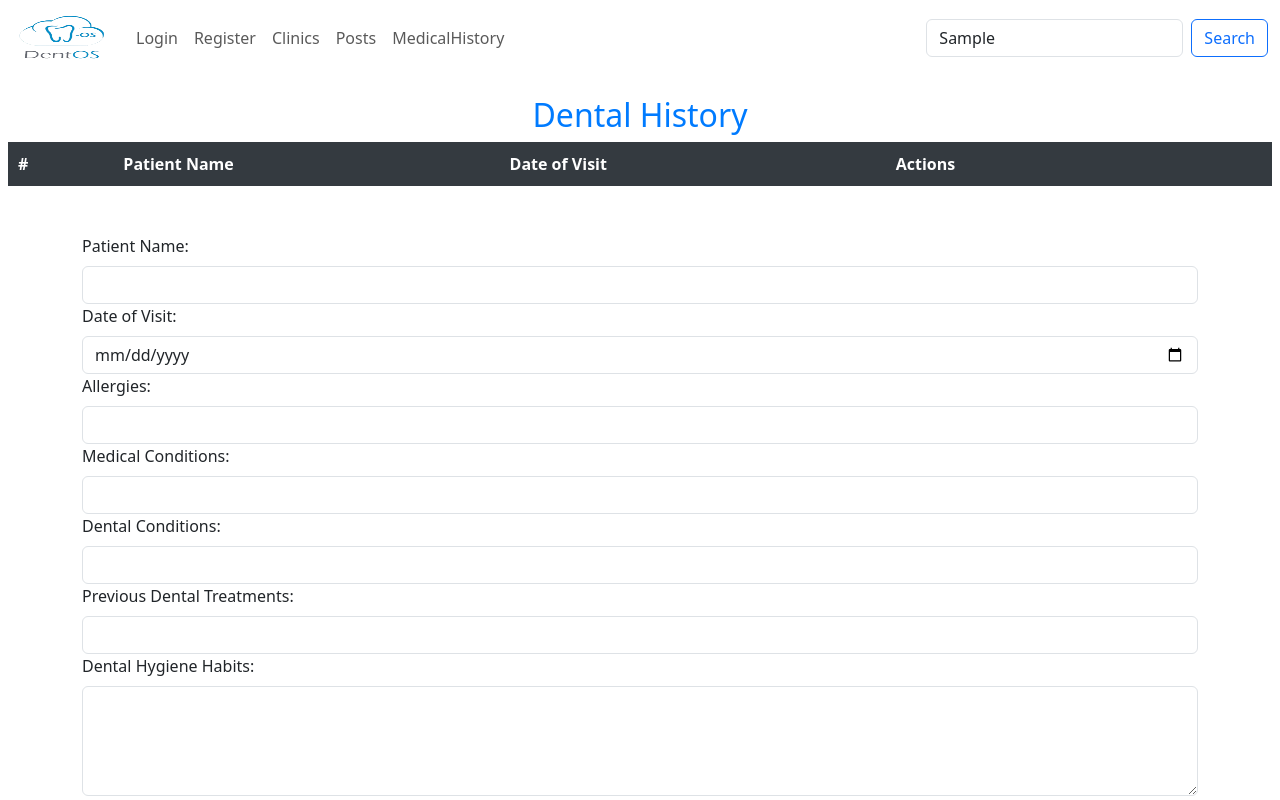
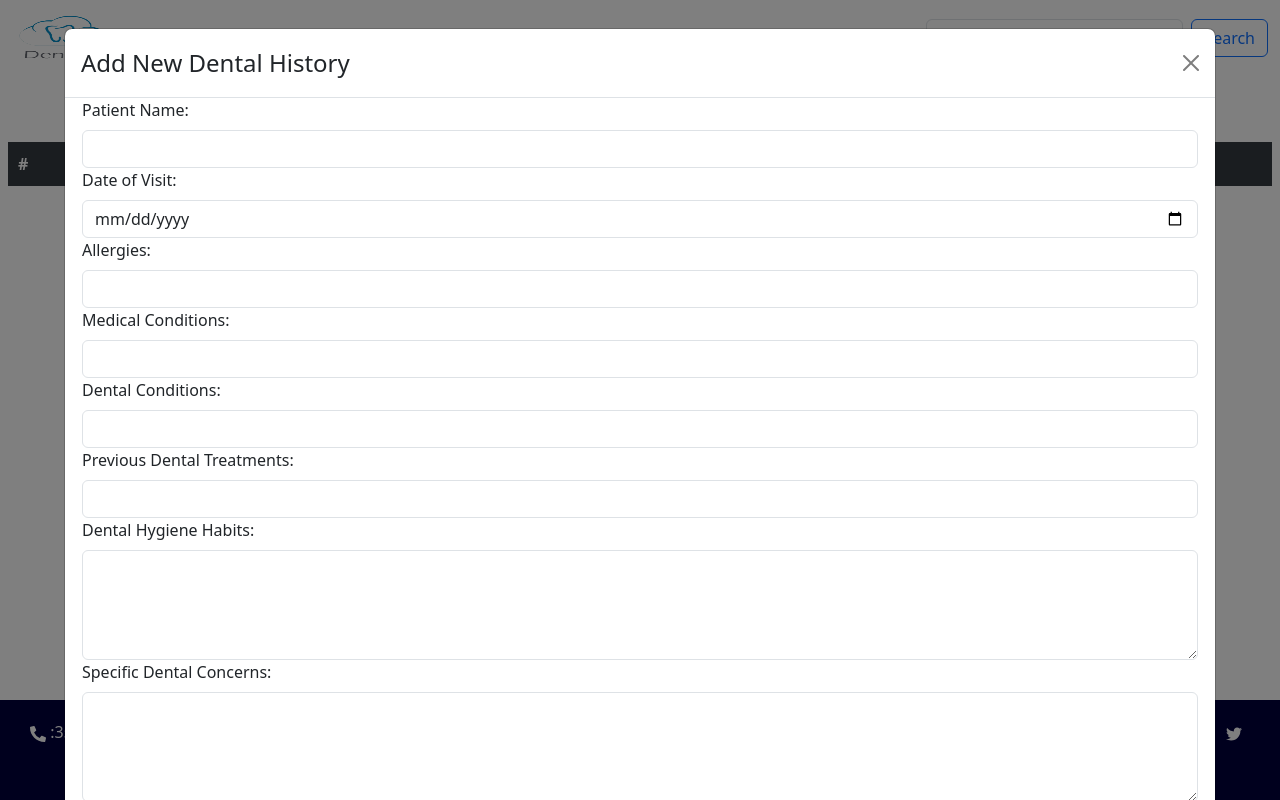
Before and after one commit to Isla-Nad/ITI-FinalProject, a React (Create React App) app: page /medicalHistory in a window 1280 px wide. Both pictures are taken after typing "Sample" into the empty fields and a click on the button "Add New Dental History". Shown: the top 800 px of the page. Built offline with nearby package versions, Linux system fonts and the light colour scheme.

Commit message:
editing medical history form

```diff
--- a/src/pages/medicalHistory/MedicalHistory.js
+++ b/src/pages/medicalHistory/MedicalHistory.js
@@ -1,6 +1,6 @@
 import { useState } from "react";
 import MedicalHistoryForm from "./MedicalHistoryForm";
-import { Button, Col, Row } from "react-bootstrap";
+import { Button, Col, Modal, Row } from "react-bootstrap";
 import PatientDataPopup from "./PatientDataPopup";
 import "./MedicalHistory.css";
 import ConfirmationModal from "./ConfirmationModal";
@@ -122,7 +122,12 @@ const MedicalHistory = () => {
         </Row>
       ))}
       {showForm ? (
-        <MedicalHistoryForm handleChange={handleChange} handleFileChange={handleFileChange} handleSubmit={handleSubmit} patientData={formData} buttonText={editMode ? "Finish Editing" : "Add New Dental History"} />
+        <Modal show={showForm} onHide={() => setShowForm(false)} centered>
+          <Modal.Header closeButton>
+            <Modal.Title>{editMode ? `Edit ${formData.patientName}'s History` : "Add New Dental History"}</Modal.Title>
+          </Modal.Header>
+          <MedicalHistoryForm handleChange={handleChange} handleFileChange={handleFileChange} handleSubmit={handleSubmit} patientData={formData} buttonText={editMode ? "Finish Editing" : "Add New Dental History"} />
+        </Modal>
       ) : (
         <Button onClick={() => setShowForm(true)} className="add-button m-3">
           Add New Dental History
--- a/src/pages/medicalHistory/MedicalHistoryForm.js
+++ b/src/pages/medicalHistory/MedicalHistoryForm.js
@@ -2,7 +2,7 @@ import { Container, Form, Button } from "react-bootstrap";
 
 function MedicalHistoryForm(props) {
   return (
-    <Container className="mt-5">
+    <Container>
       <Form onSubmit={props.handleSubmit}>
         <Form.Group controlId="patientName">
           <Form.Label>Patient Name:</Form.Label>
@@ -49,7 +49,7 @@ function MedicalHistoryForm(props) {
           <Form.Control type="file" accept=".pdf, .jpg, .jpeg, .png" onChange={props.handleFileChange} />
         </Form.Group>
 
-        <Button variant="primary" type="submit" className="mt-3">
+        <Button variant="primary" type="submit" className="my-3">
           {props.buttonText}
         </Button>
       </Form>
```
